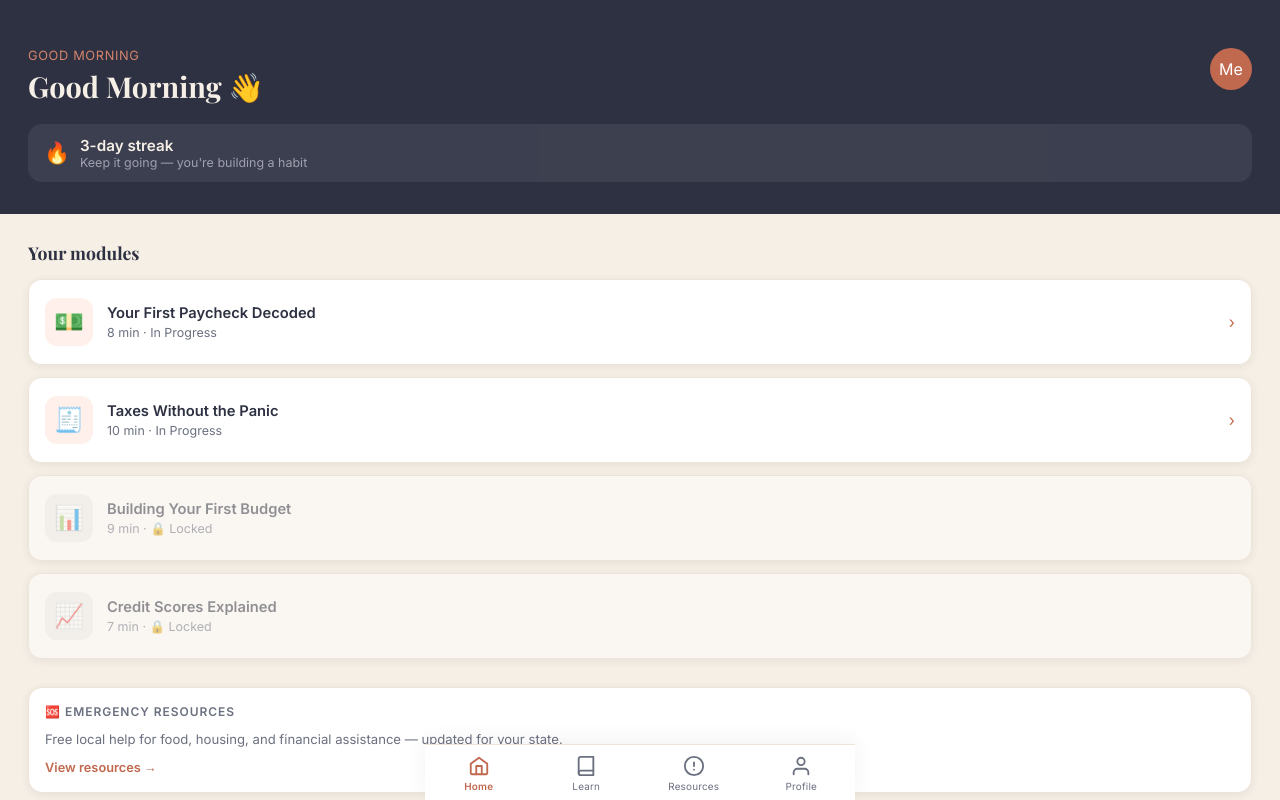
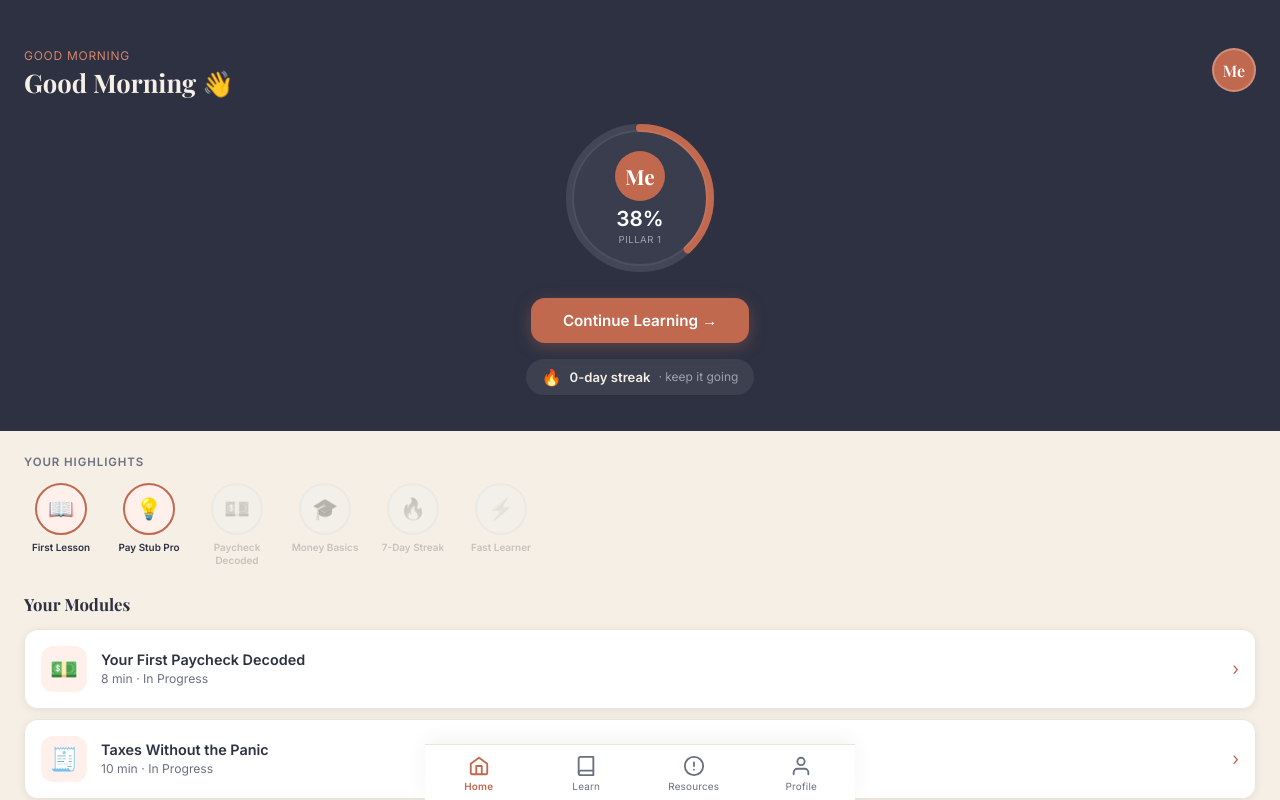
Before and after one commit to ProjectHearthSTACK/homebase, a React (Vite) app: page /dashboard in a window 1280 px wide. Built offline with nearby package versions, Linux system fonts and the light colour scheme.

Commit message:
Update Dashboard.tsx

```diff
--- a/src/screens/Dashboard.tsx
+++ b/src/screens/Dashboard.tsx
@@ -1,12 +1,35 @@
 import { useNavigate } from 'react-router-dom'
-import { useState } from 'react'
+import { useState, useEffect, useRef } from 'react'
 import { usePageTransition } from '../hooks/usePageTransition'
+import { supabase } from '../lib/supabase'
 
 const modules = [
-  { id: '1', title: 'Your First Paycheck Decoded', emoji: '💵', duration: '8 min', unlocked: true, completed: false },
-  { id: '2', title: 'Taxes Without the Panic', emoji: '🧾', duration: '10 min', unlocked: true, completed: false },
-  { id: '3', title: 'Building Your First Budget', emoji: '📊', duration: '9 min', unlocked: false, completed: false },
-  { id: '4', title: 'Credit Scores Explained', emoji: '📈', duration: '7 min', unlocked: false, completed: false },
+  { id: '1', title: 'Your First Paycheck Decoded', emoji: '💵', duration: '8 min',  unlocked: true,  completed: false, pro: false },
+  { id: '2', title: 'Taxes Without the Panic',     emoji: '🧾', duration: '10 min', unlocked: true,  completed: false, pro: false },
+  { id: '3', title: 'Building Your First Budget',  emoji: '📊', duration: '9 min',  unlocked: false, completed: false, pro: false },
+  { id: '4', title: 'Credit Scores Explained',     emoji: '📈', duration: '7 min',  unlocked: false, completed: false, pro: true  },
+]
+
+const moduleLessons: Record<string, { id: string; title: string; completed: boolean; pro: boolean }[]> = {
+  '1': [
+    { id: 'l1', title: 'What Happened to My Money?', completed: true,  pro: false },
+    { id: 'l2', title: 'Taxes & Withholding',         completed: true,  pro: false },
+    { id: 'l3', title: 'Net Pay & Take-Home',         completed: false, pro: false },
+    { id: 'l4', title: 'Reading Every Line',          completed: false, pro: true  },
+  ],
+  '2': [
+    { id: 'l1', title: 'W-2 vs 1099',                completed: false, pro: false },
+    { id: 'l2', title: 'Filing Your First Return',    completed: false, pro: true  },
+  ],
+}
+
+const highlights = [
+  { id: 'b1', emoji: '📖', label: 'First Lesson',    earned: true  },
+  { id: 'b2', emoji: '💡', label: 'Pay Stub Pro',     earned: true  },
+  { id: 'b3', emoji: '💵', label: 'Paycheck Decoded', earned: false },
+  { id: 'c1', emoji: '🎓', label: 'Money Basics',     earned: false },
+  { id: 'm1', emoji: '🔥', label: '7-Day Streak',     earned: false },
+  { id: 'm2', emoji: '⚡', label: 'Fast Learner',     earned: false },
 ]
 
 function getGreeting() {
@@ -17,129 +40,167 @@ function getGreeting() {
 }
 
 export default function Dashboard() {
-  const navigate = useNavigate()
-  const ref = usePageTransition('fade')
-  const name = localStorage.getItem('hb_name')
-  const greeting = name ? `${getGreeting()}, ${name} 👋` : `${getGreeting()} 👋`
-  const [expandedId, setExpandedId] = useState<string | null>(null)
+  const navigate  = useNavigate()
+  const ref       = usePageTransition('fade')
+  const scrollRef = useRef<HTMLDivElement>(null)
 
-  // Mock lesson data per module — replace with real data later
-  const moduleLessons: Record<string, { id: string; title: string; completed: boolean }[]> = {
-    '1': [
-      { id: 'l1', title: 'What is Gross Pay?', completed: true },
-      { id: 'l2', title: 'Taxes & Withholding', completed: true },
-      { id: 'l3', title: 'Net Pay & Take-Home', completed: false },
-    ],
-    '2': [
-      { id: 'l1', title: 'W-2 vs 1099', completed: false },
-      { id: 'l2', title: 'Filing Your First Return', completed: false },
-    ],
-  }
+  const [expandedId,   setExpandedId]   = useState<string | null>(null)
+  const [headerOpaque, setHeaderOpaque] = useState(true)
+  const [name,         setName]         = useState(localStorage.getItem('hb_name') || '')
+  const [streak,       setStreak]       = useState(0)
+  const [pillarPct,    setPillarPct]    = useState(38)
+
+  const avatarColor = localStorage.getItem('hb_avatar_color') || 'var(--terracotta)'
+  const photo       = localStorage.getItem('hb_photo') || null
+  const isPro       = localStorage.getItem('hb_pro') === 'true'
+  const initial     = name ? name[0].toUpperCase() : 'Me'
+
+  useEffect(() => {
+    const fetch = async () => {
+      const { data: { user } } = await supabase.auth.getUser()
+      if (!user) return
+      const { data } = await supabase
+        .from('profiles')
+        .select('name, streak')
+        .eq('id', user.id)
+        .single()
+      if (data) {
+        setName(data.name || '')
+        setStreak(data.streak || 0)
+      }
+    }
+    fetch()
+  }, [])
+
+  useEffect(() => {
+    const el = scrollRef.current
+    if (!el) return
+    const onScroll = () => setHeaderOpaque(el.scrollTop < 10)
+    el.addEventListener('scroll', onScroll)
+    return () => el.removeEventListener('scroll', onScroll)
+  }, [])
 
   return (
-    <div ref={ref} style={{ minHeight: '100vh', background: 'var(--cream)', paddingBottom: 100 }}>
-      {/* Header */}
-      <div style={{ background: 'var(--slate)', padding: '48px 28px 32px', color: 'var(--cream)' }}>
-        <div style={{ display: 'flex', justifyContent: 'space-between', alignItems: 'flex-start' }} className="screen-enter">
+    <div ref={scrollRef} style={{ height: '100vh', overflowY: 'auto', background: 'var(--cream)', paddingBottom: 100, position: 'relative' }}>
+
+      {/* STICKY HEADER */}
+      <div style={{ position: 'sticky', top: 0, zIndex: 50, background: headerOpaque ? 'var(--slate)' : 'transparent', transition: 'background 0.3s ease', padding: '48px 24px 0' }}>
+        <div style={{ display: 'flex', justifyContent: 'space-between', alignItems: 'flex-start', paddingBottom: 20 }}>
           <div>
-            <p style={{ fontSize: '0.8rem', color: 'var(--terracotta-light)', marginBottom: 6, letterSpacing: '0.05em' }}>
+            <p style={{ fontSize: '0.75rem', color: headerOpaque ? 'var(--terracotta-light)' : 'var(--terracotta)', letterSpacing: '0.06em', marginBottom: 4, transition: 'color 0.3s' }}>
               {getGreeting().toUpperCase()}
             </p>
-            <h1 style={{ fontSize: '1.8rem' }}>{greeting}</h1>
+            <h1 style={{ fontSize: '1.6rem', color: headerOpaque ? 'var(--cream)' : 'var(--slate)', transition: 'color 0.3s' }}>
+              {name ? `${getGreeting()}, ${name} 👋` : `${getGreeting()} 👋`}
+            </h1>
           </div>
           <button
             onClick={() => navigate('/profile')}
-            style={{
-              background: 'var(--terracotta)', borderRadius: '50%',
-              width: 42, height: 42, color: 'white', fontSize: '1rem',
-              display: 'flex', alignItems: 'center', justifyContent: 'center',
-              transition: 'transform 0.15s',
-            }}
+            style={{ width: 44, height: 44, borderRadius: '50%', background: photo ? 'transparent' : avatarColor, border: '2.5px solid rgba(255,255,255,0.25)', overflow: 'hidden', display: 'flex', alignItems: 'center', justifyContent: 'center', fontSize: '1rem', color: 'white', fontFamily: 'var(--font-display)', fontWeight: 600, flexShrink: 0, transition: 'transform 0.15s' }}
             onMouseDown={e => (e.currentTarget.style.transform = 'scale(0.92)')}
             onMouseUp={e => (e.currentTarget.style.transform = 'scale(1)')}
           >
-            {name ? name[0].toUpperCase() : 'Me'}
+            {photo ? <img src={photo} alt="PFP" style={{ width: '100%', height: '100%', objectFit: 'cover' }} /> : initial}
           </button>
-        </div>
-
-        <div className="streak" style={{ marginTop: 20, padding: '12px 16px', background: 'rgba(255,255,255,0.07)', borderRadius: 'var(--radius-md)', display: 'flex', alignItems: 'center', gap: 10 }}>
-          <span style={{ fontSize: '1.3rem' }}>🔥</span>
-          <div>
-            <p style={{ fontWeight: 600, fontSize: '0.95rem' }}>3-day streak</p>
-            <p style={{ fontSize: '0.78rem', color: '#a0a0b0' }}>Keep it going — you're building a habit</p>
-          </div>
         </div>
       </div>
 
-      {/* Your Modules */}
-      <div style={{ padding: '28px 28px 0' }}>
-        <h2 style={{ fontSize: '1.1rem', marginBottom: 16, color: 'var(--slate)' }}>Your modules</h2>
-        <div className="stagger" style={{ display: 'flex', flexDirection: 'column', gap: 12 }}>
+      {/* HERO — circle + continue button + streak */}
+      <div style={{ background: 'var(--slate)', padding: '0 24px 36px', display: 'flex', flexDirection: 'column', alignItems: 'center' }}>
+        <div style={{ position: 'relative', width: 160, height: 160, marginBottom: 20 }}>
+          <svg width="160" height="160" style={{ position: 'absolute', top: 0, left: 0, transform: 'rotate(-90deg)' }}>
+            <circle cx="80" cy="80" r="70" fill="none" stroke="rgba(255,255,255,0.1)" strokeWidth="8" />
+            <circle cx="80" cy="80" r="70" fill="none" stroke="var(--terracotta)" strokeWidth="8"
+              strokeDasharray={`${2 * Math.PI * 70}`}
+              strokeDashoffset={`${2 * Math.PI * 70 * (1 - pillarPct / 100)}`}
+              strokeLinecap="round"
+              style={{ transition: 'stroke-dashoffset 1s ease' }}
+            />
+          </svg>
+          <div style={{ position: 'absolute', top: 12, left: 12, width: 136, height: 136, borderRadius: '50%', background: 'rgba(255,255,255,0.06)', display: 'flex', flexDirection: 'column', alignItems: 'center', justifyContent: 'center', gap: 4 }}>
+            {photo
+              ? <img src={photo} alt="PFP" style={{ width: 56, height: 56, borderRadius: '50%', objectFit: 'cover', marginBottom: 4 }} />
+              : <div style={{ width: 50, height: 50, borderRadius: '50%', background: avatarColor, display: 'flex', alignItems: 'center', justifyContent: 'center', fontSize: '1.3rem', color: 'white', fontFamily: 'var(--font-display)', fontWeight: 700, marginBottom: 4 }}>{initial}</div>
+            }
+            <p style={{ fontSize: '1.3rem', fontWeight: 700, color: 'white', lineHeight: 1 }}>{pillarPct}%</p>
+            <p style={{ fontSize: '0.6rem', color: '#a0a0b0', letterSpacing: '0.05em' }}>PILLAR 1</p>
+          </div>
+        </div>
+
+        <button
+          onClick={() => navigate('/lesson/1')}
+          style={{ background: 'var(--terracotta)', color: 'white', fontWeight: 700, fontSize: '0.95rem', padding: '13px 32px', borderRadius: 'var(--radius-md)', transition: 'transform 0.15s', boxShadow: '0 4px 16px rgba(193,105,79,0.35)' }}
+          onMouseDown={e => (e.currentTarget.style.transform = 'scale(0.97)')}
+          onMouseUp={e => (e.currentTarget.style.transform = 'scale(1)')}
+        >
+          Continue Learning →
+        </button>
+
+        <div style={{ marginTop: 16, padding: '8px 16px', background: 'rgba(255,255,255,0.07)', borderRadius: 20, display: 'flex', alignItems: 'center', gap: 8 }}>
+          <span style={{ fontSize: '1rem' }}>🔥</span>
+          <p style={{ fontSize: '0.82rem', color: 'var(--cream)', fontWeight: 600 }}>{streak}-day streak</p>
+          <p style={{ fontSize: '0.75rem', color: '#a0a0b0' }}>· keep it going</p>
+        </div>
+      </div>
+
+      {/* HIGHLIGHTS SCROLL */}
+      <div style={{ padding: '24px 0 0' }}>
+        <p style={{ fontSize: '0.72rem', fontWeight: 700, textTransform: 'uppercase', letterSpacing: '0.08em', color: 'var(--slate-muted)', padding: '0 24px', marginBottom: 14 }}>Your Highlights</p>
+        <div style={{ display: 'flex', gap: 14, overflowX: 'auto', padding: '0 24px 4px', scrollbarWidth: 'none' }}>
+          {highlights.map(h => (
+            <div key={h.id} style={{ flexShrink: 0, width: 74, display: 'flex', flexDirection: 'column', alignItems: 'center', gap: 6, opacity: h.earned ? 1 : 0.35, filter: h.earned ? 'none' : 'grayscale(1)' }}>
+              <div style={{ width: 52, height: 52, borderRadius: '50%', background: h.earned ? '#FFF0EC' : '#f0f0f0', border: h.earned ? '2px solid var(--terracotta)' : '2px solid #ddd', display: 'flex', alignItems: 'center', justifyContent: 'center', fontSize: '1.3rem' }}>
+                {h.emoji}
+              </div>
+              <p style={{ fontSize: '0.62rem', fontWeight: 600, color: h.earned ? 'var(--slate)' : 'var(--slate-muted)', textAlign: 'center', lineHeight: 1.3 }}>{h.label}</p>
+            </div>
+          ))}
+        </div>
+      </div>
+
+      {/* YOUR MODULES */}
+      <div style={{ padding: '24px 24px 0' }}>
+        <h2 style={{ fontSize: '1.05rem', fontWeight: 700, color: 'var(--slate)', marginBottom: 14 }}>Your Modules</h2>
+        <div style={{ display: 'flex', flexDirection: 'column', gap: 10 }}>
           {modules.map(m => {
             const isExpanded = expandedId === m.id
-            const lessons = moduleLessons[m.id] || []
-
+            const lessons    = moduleLessons[m.id] || []
             return (
               <div key={m.id} style={{ borderRadius: 'var(--radius-md)', overflow: 'hidden', boxShadow: 'var(--shadow-sm)', border: '1.5px solid var(--cream-dark)' }}>
-                {/* Module Row */}
                 <div
-                  onClick={() => {
-                    if (!m.unlocked) return
-                    setExpandedId(isExpanded ? null : m.id)
-                  }}
-                  style={{
-                    background: 'var(--white)',
-                    padding: '18px 16px',
-                    display: 'flex', alignItems: 'center', gap: 14,
-                    opacity: m.unlocked ? 1 : 0.5,
-                    cursor: m.unlocked ? 'pointer' : 'default',
-                    transition: 'background 0.15s',
-                  }}
+                  onClick={() => { if (!m.unlocked) return; setExpandedId(isExpanded ? null : m.id) }}
+                  style={{ background: 'var(--white)', padding: '16px', display: 'flex', alignItems: 'center', gap: 14, opacity: m.unlocked ? 1 : 0.5, cursor: m.unlocked ? 'pointer' : 'default', transition: 'background 0.15s' }}
                 >
-                  <div style={{
-                    width: 48, height: 48, borderRadius: 12,
-                    background: m.unlocked ? '#FFF0EC' : '#f0f0f0',
-                    display: 'flex', alignItems: 'center', justifyContent: 'center',
-                    fontSize: '1.5rem', flexShrink: 0,
-                  }}>{m.emoji}</div>
+                  <div style={{ width: 46, height: 46, borderRadius: 12, background: m.unlocked ? '#FFF0EC' : '#f0f0f0', display: 'flex', alignItems: 'center', justifyContent: 'center', fontSize: '1.4rem', flexShrink: 0 }}>
+                    {m.emoji}
+                  </div>
                   <div style={{ flex: 1 }}>
-                    <p style={{ fontWeight: 600, fontSize: '0.92rem', marginBottom: 3 }}>{m.title}</p>
-                    <p style={{ fontSize: '0.78rem', color: 'var(--slate-muted)' }}>
-                      {m.duration} · {m.unlocked ? 'In Progress' : '🔒 Locked'}
-                    </p>
+                    <div style={{ display: 'flex', alignItems: 'center', gap: 6, marginBottom: 3 }}>
+                      <p style={{ fontWeight: 600, fontSize: '0.9rem' }}>{m.title}</p>
+                      {m.pro && !isPro && <span style={{ fontSize: '0.6rem', fontWeight: 700, background: '#FFD700', color: '#7a6000', padding: '2px 6px', borderRadius: 10 }}>PRO</span>}
+                    </div>
+                    <p style={{ fontSize: '0.76rem', color: 'var(--slate-muted)' }}>{m.duration} · {m.unlocked ? 'In Progress' : '🔒 Locked'}</p>
                   </div>
-                  {m.unlocked && (
-                    <span style={{
-                      color: 'var(--terracotta)', fontSize: '1rem',
-                      transition: 'transform 0.2s',
-                      transform: isExpanded ? 'rotate(90deg)' : 'rotate(0deg)',
-                      display: 'inline-block',
-                    }}>›</span>
-                  )}
+                  {m.unlocked && <span style={{ color: 'var(--terracotta)', fontSize: '1.1rem', transition: 'transform 0.2s', transform: isExpanded ? 'rotate(90deg)' : 'rotate(0deg)', display: 'inline-block' }}>›</span>}
                 </div>
 
-                {/* Dropdown Lessons */}
                 {isExpanded && lessons.length > 0 && (
                   <div style={{ background: '#fdf9f7', borderTop: '1px solid var(--cream-dark)' }}>
                     {lessons.map((lesson, idx) => (
                       <div
                         key={lesson.id}
-                        onClick={() => navigate('/lesson/' + m.id)}
-                        style={{
-                          padding: '13px 16px 13px 28px',
-                          display: 'flex', alignItems: 'center', gap: 12,
-                          borderBottom: idx < lessons.length - 1 ? '1px solid var(--cream-dark)' : 'none',
-                          cursor: 'pointer',
-                        }}
+                        onClick={() => { if (lesson.pro && !isPro) return; navigate('/lesson/' + m.id) }}
+                        style={{ padding: '12px 16px 12px 24px', display: 'flex', alignItems: 'center', gap: 10, borderBottom: idx < lessons.length - 1 ? '1px solid var(--cream-dark)' : 'none', cursor: lesson.pro && !isPro ? 'default' : 'pointer', opacity: lesson.pro && !isPro ? 0.5 : 1 }}
                       >
-                        <span style={{ fontSize: '0.85rem' }}>{lesson.completed ? '✅' : '⭕'}</span>
-                        <p style={{
-                          fontSize: '0.85rem',
-                          color: lesson.completed ? 'var(--slate-muted)' : 'var(--slate)',
-                          fontWeight: lesson.completed ? 400 : 500,
-                          textDecoration: lesson.completed ? 'line-through' : 'none',
-                        }}>{lesson.title}</p>
-                        <span style={{ marginLeft: 'auto', color: 'var(--terracotta)', fontSize: '0.9rem' }}>›</span>
+                        <span style={{ fontSize: '0.9rem', flexShrink: 0 }}>{lesson.completed ? '✅' : '❌'}</span>
+                        <p style={{ flex: 1, fontSize: '0.84rem', color: lesson.completed ? 'var(--slate-muted)' : 'var(--slate)', fontWeight: lesson.completed ? 400 : 500, textDecoration: lesson.completed ? 'line-through' : 'none' }}>
+                          {lesson.title}
+                        </p>
+                        {lesson.pro
+                          ? <span style={{ fontSize: '0.6rem', fontWeight: 700, background: '#FFD700', color: '#7a6000', padding: '2px 6px', borderRadius: 10, flexShrink: 0 }}>PRO</span>
+                          : <span style={{ fontSize: '0.6rem', fontWeight: 700, background: '#e8f5e9', color: '#2e7d32', padding: '2px 6px', borderRadius: 10, flexShrink: 0 }}>FREE</span>
+                        }
+                        {!(lesson.pro && !isPro) && <span style={{ color: 'var(--terracotta)', fontSize: '0.85rem' }}>›</span>}
                       </div>
                     ))}
                   </div>
@@ -150,19 +211,24 @@ export default function Dashboard() {
         </div>
       </div>
 
-      {/* Emergency Resources */}
-      <div style={{ margin: '28px 28px 0', padding: '16px', background: 'var(--white)', borderRadius: 'var(--radius-md)', border: '1.5px solid var(--cream-dark)', boxShadow: 'var(--shadow-sm)' }}>
-        <p style={{ fontSize: '0.75rem', fontWeight: 700, textTransform: 'uppercase', letterSpacing: '0.08em', color: 'var(--slate-muted)', marginBottom: 10 }}>🆘 Emergency Resources</p>
-        <p style={{ fontSize: '0.82rem', color: 'var(--slate-muted)', lineHeight: 1.6 }}>
-          Free local help for food, housing, and financial assistance — updated for your state.
-        </p>
-        <button
-          onClick={() => navigate('/resources')}
-          style={{ marginTop: 10, fontSize: '0.8rem', fontWeight: 600, color: 'var(--terracotta)', background: 'none', padding: 0 }}
-        >
-          View resources →
-        </button>
+      {/* UNLIMITED UPSELL */}
+      {!isPro && (
+        <div style={{ margin: '24px 24px 0', background: 'var(--slate)', borderRadius: 'var(--radius-md)', padding: '18px 20px', display: 'flex', justifyContent: 'space-between', alignItems: 'center', boxShadow: 'var(--shadow-sm)' }}>
+          <div>
+            <p style={{ fontWeight: 700, fontSize: '0.95rem', color: 'white', marginBottom: 3 }}>⚡ Learn More With Unlimited</p>
+            <p style={{ fontSize: '0.75rem', color: '#a0a0b0', lineHeight: 1.5 }}>Unlock every module, lesson, and badge for $7.99/mo</p>
+          </div>
+          <button style={{ background: 'var(--terracotta)', color: 'white', fontSize: '0.78rem', fontWeight: 700, padding: '9px 14px', borderRadius: 20, flexShrink: 0, marginLeft: 12 }}>Upgrade</button>
+        </div>
+      )}
+
+      {/* EMERGENCY RESOURCES */}
+      <div style={{ margin: '24px 24px 0', padding: '16px', background: 'var(--white)', borderRadius: 'var(--radius-md)', border: '1.5px solid var(--cream-dark)', boxShadow: 'var(--shadow-sm)' }}>
+        <p style={{ fontSize: '0.72rem', fontWeight: 700, textTransform: 'uppercase', letterSpacing: '0.08em', color: 'var(--slate-muted)', marginBottom: 8 }}>🆘 Emergency Resources</p>
+        <p style={{ fontSize: '0.82rem', color: 'var(--slate-muted)', lineHeight: 1.6 }}>Free local help for food, housing, and financial assistance — updated for your state.</p>
+        <button onClick={() => navigate('/resources')} style={{ marginTop: 10, fontSize: '0.8rem', fontWeight: 600, color: 'var(--terracotta)', background: 'none', padding: 0 }}>View resources →</button>
       </div>
+
     </div>
   )
 }
```
